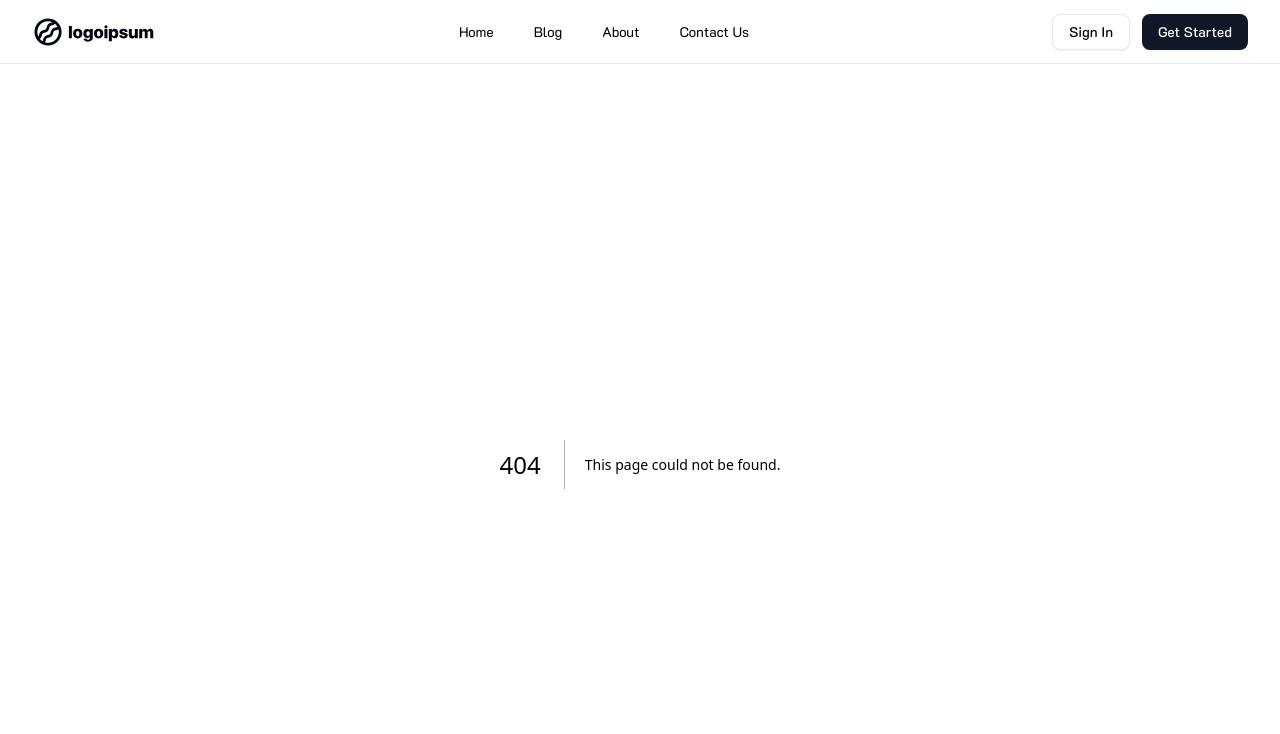
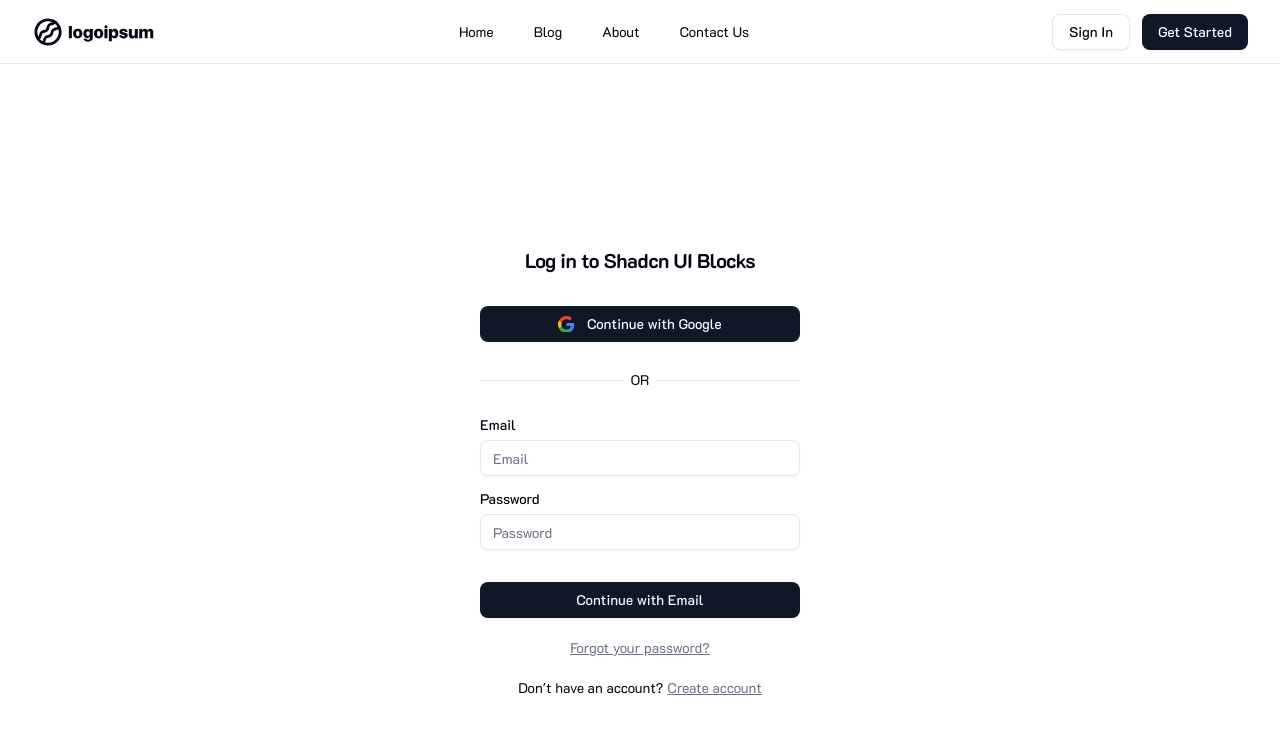
Before and after one commit to Panachaya/nextjscosci, a Next.js app: page /login in a window 1280 px wide. Before the commit this address had no page. Shown: the top 734 px of the page. Built offline with nearby package versions, Linux system fonts and the light colour scheme.

Commit message:
add login

```diff
--- a/package.json
+++ b/package.json
@@ -9,7 +9,9 @@
     "lint": "next lint"
   },
   "dependencies": {
+    "@hookform/resolvers": "^5.0.1",
     "@radix-ui/react-dialog": "^1.1.14",
+    "@radix-ui/react-label": "^2.1.7",
     "@radix-ui/react-navigation-menu": "^1.2.13",
     "@radix-ui/react-select": "^2.2.5",
     "@radix-ui/react-separator": "^1.1.7",
@@ -20,7 +22,9 @@
     "next": "15.3.2",
     "react": "^19.0.0",
     "react-dom": "^19.0.0",
-    "tailwind-merge": "^3.3.0"
+    "react-hook-form": "^7.56.4",
+    "tailwind-merge": "^3.3.0",
+    "zod": "^3.25.32"
   },
   "devDependencies": {
     "@eslint/eslintrc": "^3",
--- /dev/null
+++ b/src/app/login/page.tsx
@@ -0,0 +1,159 @@
+"use client";
+
+
+import { Button } from "@/components/ui/button";
+import {
+  Form,
+  FormControl,
+  FormField,
+  FormItem,
+  FormLabel,
+  FormMessage,
+} from "@/components/ui/form";
+import { Input } from "@/components/ui/input";
+import { Separator } from "@/components/ui/separator";
+import { zodResolver } from "@hookform/resolvers/zod";
+import Link from "next/link";
+import { useForm } from "react-hook-form";
+import { z } from "zod";
+
+const formSchema = z.object({
+  email: z.string().email(),
+  password: z.string().min(8, "Password must be at least 8 characters long"),
+});
+
+const Login01Page = () => {
+  const form = useForm<z.infer<typeof formSchema>>({
+    defaultValues: {
+      email: "",
+      password: "",
+    },
+    resolver: zodResolver(formSchema),
+  });
+
+  const onSubmit = (data: z.infer<typeof formSchema>) => {
+    console.log(data);
+  };
+
+  return (
+    <div className="min-h-screen flex items-center justify-center">
+      <div className="max-w-xs w-full flex flex-col items-center">
+
+        <p className="mt-4 text-xl font-bold tracking-tight">
+          Log in to Shadcn UI Blocks
+        </p>
+
+        <Button className="mt-8 w-full gap-3">
+          <GoogleLogo />
+          Continue with Google
+        </Button>
+
+        <div className="my-7 w-full flex items-center justify-center overflow-hidden">
+          <Separator />
+          <span className="text-sm px-2">OR</span>
+          <Separator />
+        </div>
+
+        <Form {...form}>
+          <form
+            className="w-full space-y-4"
+            onSubmit={form.handleSubmit(onSubmit)}
+          >
+            <FormField
+              control={form.control}
+              name="email"
+              render={({ field }) => (
+                <FormItem>
+                  <FormLabel>Email</FormLabel>
+                  <FormControl>
+                    <Input
+                      type="email"
+                      placeholder="Email"
+                      className="w-full"
+                      {...field}
+                    />
+                  </FormControl>
+                  <FormMessage />
+                </FormItem>
+              )}
+            />
+            <FormField
+              control={form.control}
+              name="password"
+              render={({ field }) => (
+                <FormItem>
+                  <FormLabel>Password</FormLabel>
+                  <FormControl>
+                    <Input
+                      type="password"
+                      placeholder="Password"
+                      className="w-full"
+                      {...field}
+                    />
+                  </FormControl>
+                  <FormMessage />
+                </FormItem>
+              )}
+            />
+            <Button type="submit" className="mt-4 w-full">
+              Continue with Email
+            </Button>
+          </form>
+        </Form>
+
+        <div className="mt-5 space-y-5">
+          <Link
+            href="#"
+            className="text-sm block underline text-muted-foreground text-center"
+          >
+            Forgot your password?
+          </Link>
+          <p className="text-sm text-center">
+            Don&apos;t have an account?
+            <Link href="#" className="ml-1 underline text-muted-foreground">
+              Create account
+            </Link>
+          </p>
+        </div>
+      </div>
+    </div>
+  );
+};
+
+const GoogleLogo = () => (
+  <svg
+    width="1.2em"
+    height="1.2em"
+    id="icon-google"
+    viewBox="0 0 16 16"
+    fill="none"
+    xmlns="http://www.w3.org/2000/svg"
+    className="inline-block shrink-0 align-sub text-[inherit] size-lg"
+  >
+    <g clipPath="url(#clip0)">
+      <path
+        d="M15.6823 8.18368C15.6823 7.63986 15.6382 7.0931 15.5442 6.55811H7.99829V9.63876H12.3194C12.1401 10.6323 11.564 11.5113 10.7203 12.0698V14.0687H13.2983C14.8122 12.6753 15.6823 10.6176 15.6823 8.18368Z"
+        fill="#4285F4"
+      ></path>
+      <path
+        d="M7.99812 16C10.1558 16 11.9753 15.2915 13.3011 14.0687L10.7231 12.0698C10.0058 12.5578 9.07988 12.8341 8.00106 12.8341C5.91398 12.8341 4.14436 11.426 3.50942 9.53296H0.849121V11.5936C2.2072 14.295 4.97332 16 7.99812 16Z"
+        fill="#34A853"
+      ></path>
+      <path
+        d="M3.50665 9.53295C3.17154 8.53938 3.17154 7.4635 3.50665 6.46993V4.4093H0.849292C-0.285376 6.66982 -0.285376 9.33306 0.849292 11.5936L3.50665 9.53295Z"
+        fill="#FBBC04"
+      ></path>
+      <path
+        d="M7.99812 3.16589C9.13867 3.14825 10.241 3.57743 11.067 4.36523L13.3511 2.0812C11.9048 0.723121 9.98526 -0.0235266 7.99812 -1.02057e-05C4.97332 -1.02057e-05 2.2072 1.70493 0.849121 4.40932L3.50648 6.46995C4.13848 4.57394 5.91104 3.16589 7.99812 3.16589Z"
+        fill="#EA4335"
+      ></path>
+    </g>
+    <defs>
+      <clipPath id="clip0">
+        <rect width="15.6825" height="16" fill="white"></rect>
+      </clipPath>
+    </defs>
+  </svg>
+);
+
+export default Login01Page;
--- /dev/null
+++ b/src/components/ui/form.tsx
@@ -0,0 +1,167 @@
+"use client"
+
+import * as React from "react"
+import * as LabelPrimitive from "@radix-ui/react-label"
+import { Slot } from "@radix-ui/react-slot"
+import {
+  Controller,
+  FormProvider,
+  useFormContext,
+  useFormState,
+  type ControllerProps,
+  type FieldPath,
+  type FieldValues,
+} from "react-hook-form"
+
+import { cn } from "@/lib/utils"
+import { Label } from "@/components/ui/label"
+
+const Form = FormProvider
+
+type FormFieldContextValue<
+  TFieldValues extends FieldValues = FieldValues,
+  TName extends FieldPath<TFieldValues> = FieldPath<TFieldValues>,
+> = {
+  name: TName
+}
+
+const FormFieldContext = React.createContext<FormFieldContextValue>(
+  {} as FormFieldContextValue
+)
+
+const FormField = <
+  TFieldValues extends FieldValues = FieldValues,
+  TName extends FieldPath<TFieldValues> = FieldPath<TFieldValues>,
+>({
+  ...props
+}: ControllerProps<TFieldValues, TName>) => {
+  return (
+    <FormFieldContext.Provider value={{ name: props.name }}>
+      <Controller {...props} />
+    </FormFieldContext.Provider>
+  )
+}
+
+const useFormField = () => {
+  const fieldContext = React.useContext(FormFieldContext)
+  const itemContext = React.useContext(FormItemContext)
+  const { getFieldState } = useFormContext()
+  const formState = useFormState({ name: fieldContext.name })
+  const fieldState = getFieldState(fieldContext.name, formState)
+
+  if (!fieldContext) {
+    throw new Error("useFormField should be used within <FormField>")
+  }
+
+  const { id } = itemContext
+
+  return {
+    id,
+    name: fieldContext.name,
+    formItemId: `${id}-form-item`,
+    formDescriptionId: `${id}-form-item-description`,
+    formMessageId: `${id}-form-item-message`,
+    ...fieldState,
+  }
+}
+
+type FormItemContextValue = {
+  id: string
+}
+
+const FormItemContext = React.createContext<FormItemContextValue>(
+  {} as FormItemContextValue
+)
+
+function FormItem({ className, ...props }: React.ComponentProps<"div">) {
+  const id = React.useId()
+
+  return (
+    <FormItemContext.Provider value={{ id }}>
+      <div
+        data-slot="form-item"
+        className={cn("grid gap-2", className)}
+        {...props}
+      />
+    </FormItemContext.Provider>
+  )
+}
+
+function FormLabel({
+  className,
+  ...props
+}: React.ComponentProps<typeof LabelPrimitive.Root>) {
+  const { error, formItemId } = useFormField()
+
+  return (
+    <Label
+      data-slot="form-label"
+      data-error={!!error}
+      className={cn("data-[error=true]:text-destructive", className)}
+      htmlFor={formItemId}
+      {...props}
+    />
+  )
+}
+
+function FormControl({ ...props }: React.ComponentProps<typeof Slot>) {
+  const { error, formItemId, formDescriptionId, formMessageId } = useFormField()
+
+  return (
+    <Slot
+      data-slot="form-control"
+      id={formItemId}
+      aria-describedby={
+        !error
+          ? `${formDescriptionId}`
+          : `${formDescriptionId} ${formMessageId}`
+      }
+      aria-invalid={!!error}
+      {...props}
+    />
+  )
+}
+
+function FormDescription({ className, ...props }: React.ComponentProps<"p">) {
+  const { formDescriptionId } = useFormField()
+
+  return (
+    <p
+      data-slot="form-description"
+      id={formDescriptionId}
+      className={cn("text-muted-foreground text-sm", className)}
+      {...props}
+    />
+  )
+}
+
+function FormMessage({ className, ...props }: React.ComponentProps<"p">) {
+  const { error, formMessageId } = useFormField()
+  const body = error ? String(error?.message ?? "") : props.children
+
+  if (!body) {
+    return null
+  }
+
+  return (
+    <p
+      data-slot="form-message"
+      id={formMessageId}
+      className={cn("text-destructive text-sm", className)}
+      {...props}
+    >
+      {body}
+    </p>
+  )
+}
+
+export {
+  useFormField,
+  Form,
+  FormItem,
+  FormLabel,
+  FormControl,
+  FormDescription,
+  FormMessage,
+  FormField,
+}
--- /dev/null
+++ b/src/components/ui/label.tsx
@@ -0,0 +1,24 @@
+"use client"
+
+import * as React from "react"
+import * as LabelPrimitive from "@radix-ui/react-label"
+
+import { cn } from "@/lib/utils"
+
+function Label({
+  className,
+  ...props
+}: React.ComponentProps<typeof LabelPrimitive.Root>) {
+  return (
+    <LabelPrimitive.Root
+      data-slot="label"
+      className={cn(
+        "flex items-center gap-2 text-sm leading-none font-medium select-none group-data-[disabled=true]:pointer-events-none group-data-[disabled=true]:opacity-50 peer-disabled:cursor-not-allowed peer-disabled:opacity-50",
+        className
+      )}
+      {...props}
+    />
+  )
+}
+
+export { Label }
```
Also changed, not shown: 1 other file (tests, documents, lock files or other folders).
